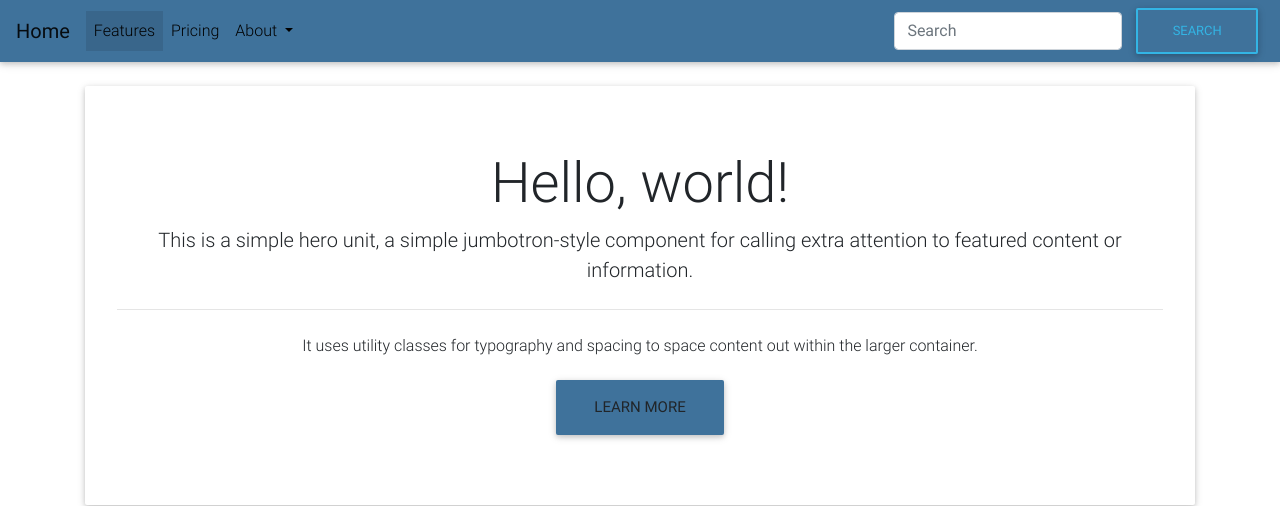
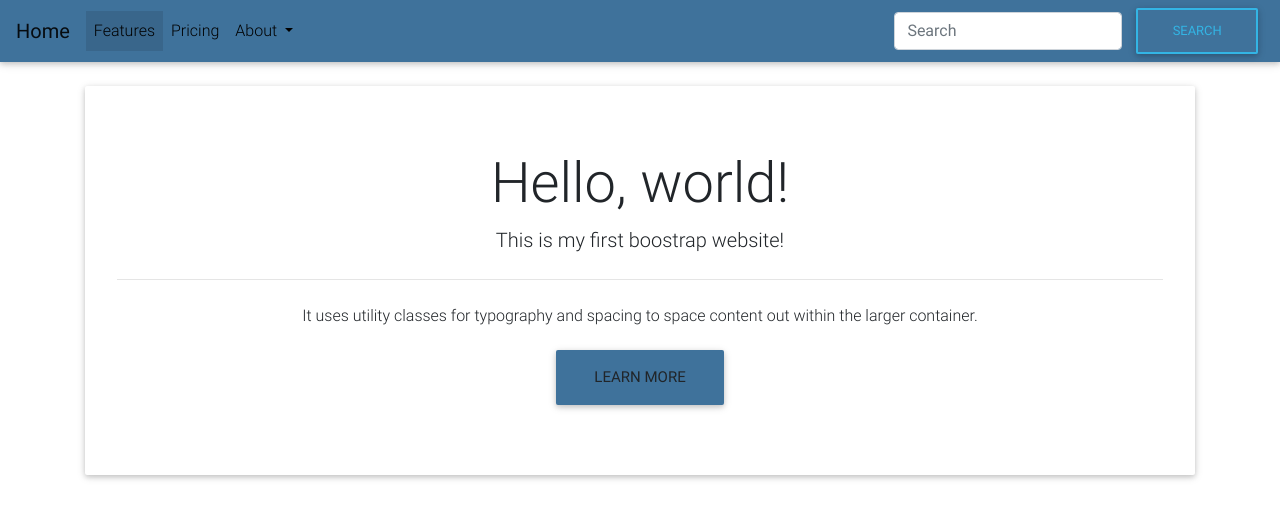
Before and after one commit to lelyhn/bootstrap, a plain HTML site: page index.html in a window 1280 px wide. Shown: the top 506 px of the page. Drawn offline with Linux system fonts and the light colour scheme.

Commit message:
added words in jumbotron

```diff
--- a/index.html
+++ b/index.html
@@ -62,7 +62,7 @@
 
   <div class="jumbotron mt-4 text-center">
     <h1 class="display-4">Hello, world!</h1>
-    <p class="lead">This is a simple hero unit, a simple jumbotron-style component for calling extra attention to featured content or information.</p>
+    <p class="lead">This is my first boostrap website!</p>
     <hr class="my-4">
     <p>It uses utility classes for typography and spacing to space content out within the larger container.</p>
     <a class="btn unique-color btn-lg font-weight-bolder" href="#" role="button">Learn more</a>
```
